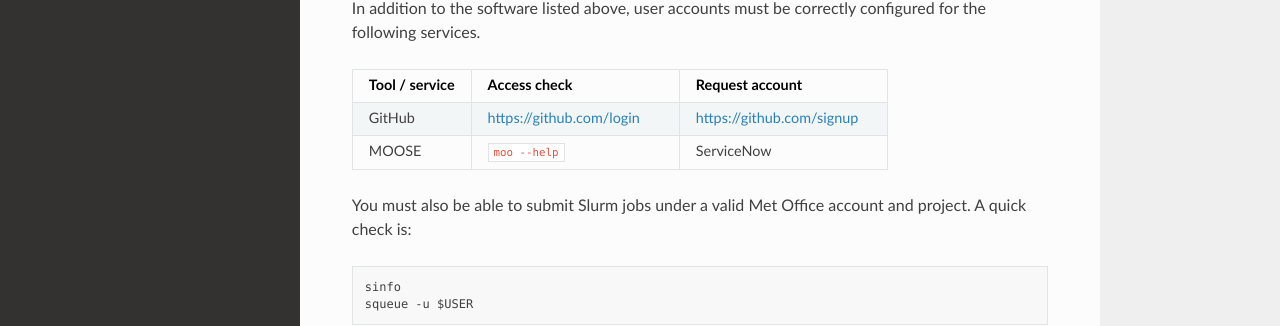
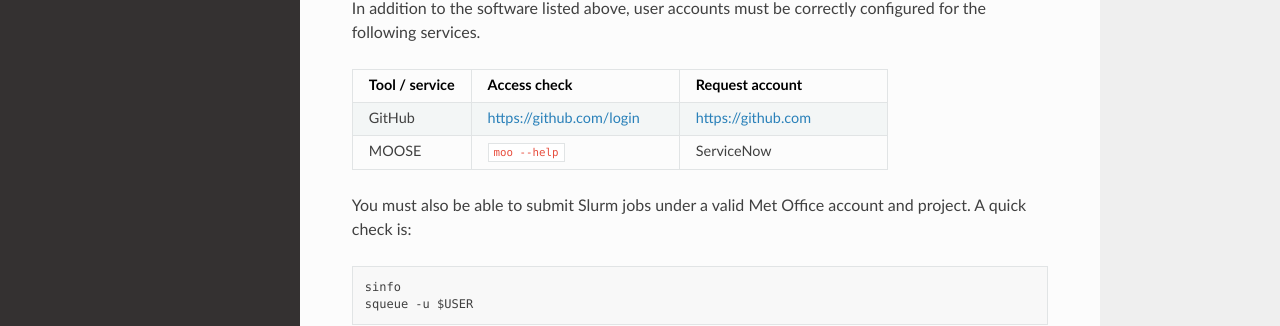
Before and after one commit to MetOffice/CMEW, a Sphinx documentation site: the page built from doc/source/user_guide/prerequisites_metoffice.rst, in a window 1280 px wide and 1307 px high. Shown: the part 793-1119 px from the top of the window. Built offline with Sphinx 7.4.7 and the Read the Docs theme 3.1.0, drawn with Linux system fonts in a browser that asks for light colours; some of the changed lines change nothing that is shown.

Commit message:
temp_push_to_check_checks

```diff
--- a/doc/source/user_guide/prerequisites_metoffice.rst
+++ b/doc/source/user_guide/prerequisites_metoffice.rst
@@ -67,7 +67,7 @@ In addition to the software listed above, user accounts must be correctly config
      - Request account
    * - GitHub
      - https://github.com/login
-     - https://github.com/signup
+     - https://github.com
    * - MOOSE
      - ``moo --help``
      - ServiceNow
```
